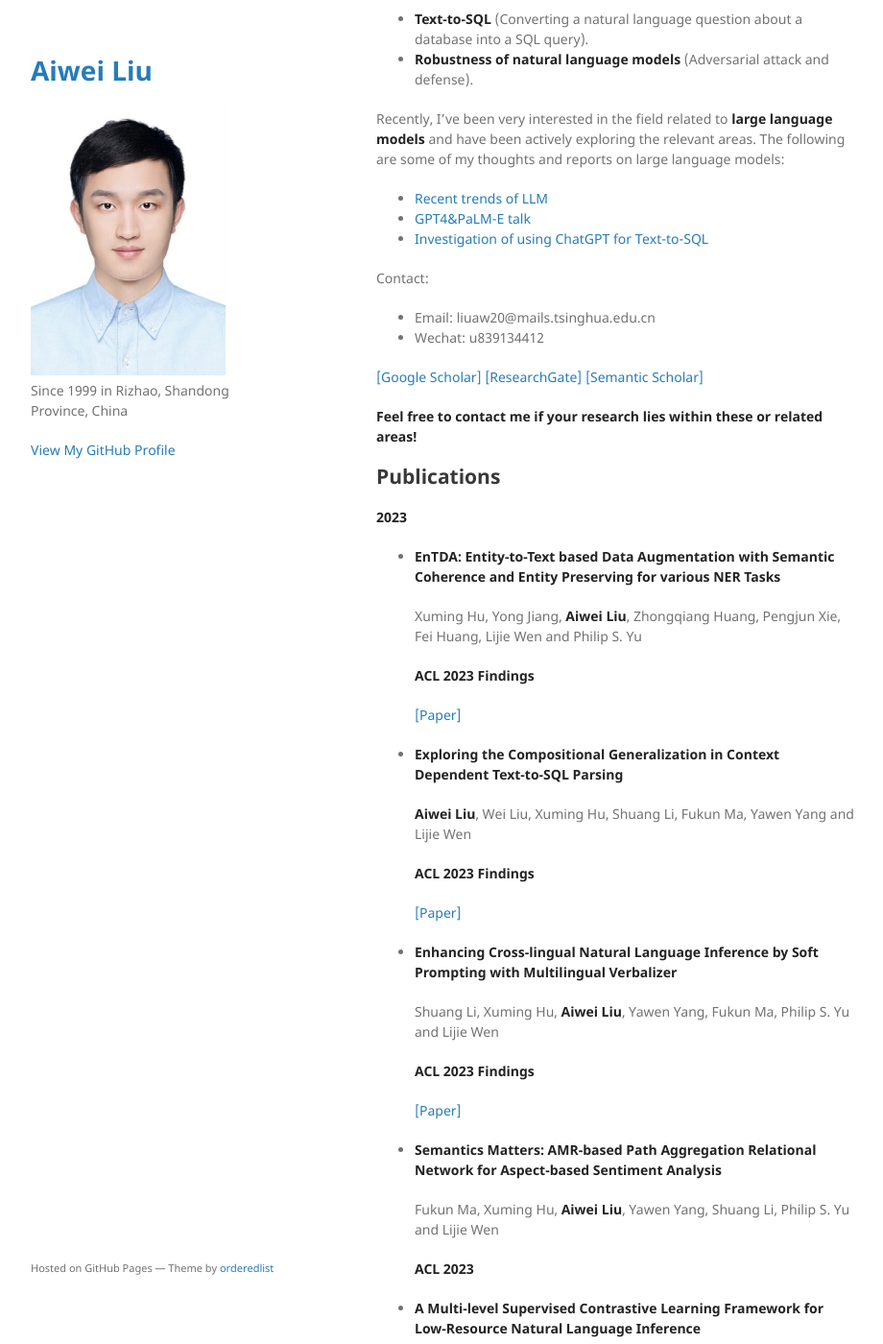
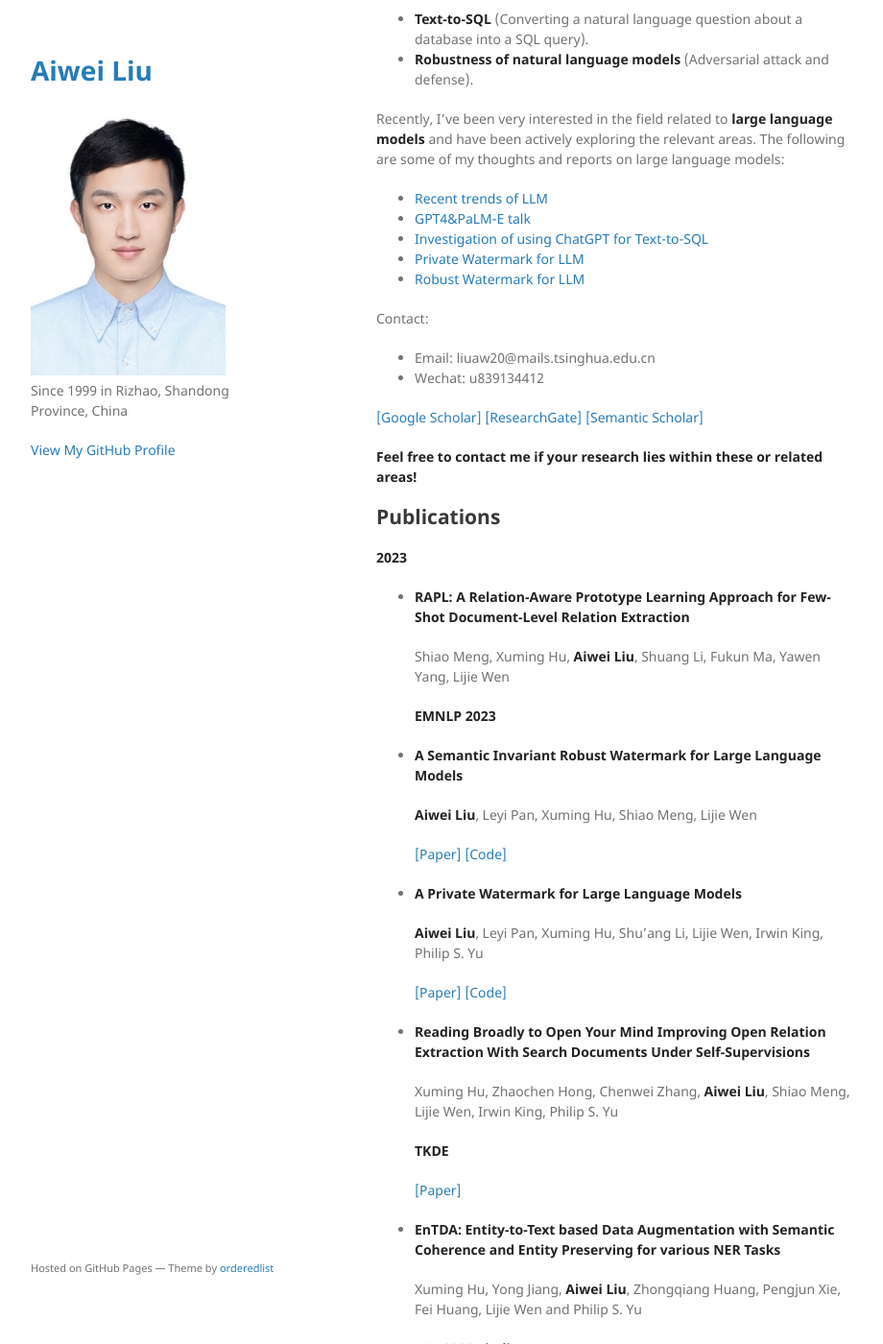
Before and after one commit to exlaw/exlaw.github.io, a Jekyll site: the page built from index.md, in a window 1280 px wide and 1400 px high, scrolled down 279 px. Shown: the whole window at 96% size, without its empty margins (178-1098 px from the left). Built offline with Jekyll 4.4.1, drawn with Linux system fonts in a browser that asks for light colours; our own code applies the rules of GitHub Pages for plain Markdown files; some of the changed text lies outside the part shown.

Commit message:
update info

```diff
--- a/index.md
+++ b/index.md
@@ -16,6 +16,8 @@ Recently, I've been very interested in the field related to **large language mod
 - [Recent trends of LLM](https://exlaw.github.io/docs/GPT4&PaLM-E-talk.pdf)
 - [GPT4&PaLM-E talk](https://exlaw.github.io/docs/Recent-trends-of-LLM.pdf)
 - [Investigation of using ChatGPT for Text-to-SQL](https://arxiv.org/abs/2303.13547)
+- [Private Watermark for LLM](https://arxiv.org/abs/2307.16230)
+- [Robust Watermark for LLM](https://arxiv.org/abs/2310.06356)
 
 Contact:
 
@@ -30,13 +32,39 @@ Contact:
 
 **2023**
 
+- **RAPL: A Relation-Aware Prototype Learning Approach for Few-Shot Document-Level Relation Extraction**
+
+  Shiao Meng, Xuming Hu, **Aiwei Liu**, Shuang Li, Fukun Ma, Yawen Yang, Lijie Wen
+
+  **EMNLP 2023**
+
+- **A Semantic Invariant Robust Watermark for Large Language Models**
+
+  **Aiwei Liu**, Leyi Pan, Xuming Hu, Shiao Meng, Lijie Wen
+
+  [[Paper]](https://arxiv.org/pdf/2307.16230.pdf) [[Code]](https://github.com/THU-BPM/Robust_Watermark)
+
+- **A Private Watermark for Large Language Models**
+
+  **Aiwei Liu**, Leyi Pan, Xuming Hu, Shu'ang Li, Lijie Wen, Irwin King, Philip S. Yu
+
+  [[Paper]](https://arxiv.org/pdf/2307.16230.pdf) [[Code]](https://github.com/THU-BPM/private_watermark)
+
+- **Reading Broadly to Open Your Mind Improving Open Relation Extraction With Search Documents Under Self-Supervisions**
+
+  Xuming Hu, Zhaochen Hong, Chenwei Zhang, **Aiwei Liu**, Shiao Meng, Lijie Wen, Irwin King, Philip S. Yu
+
+  **TKDE**
+
+  [[Paper]](https://ieeexplore.ieee.org/abstract/document/10255305)
+
 - **EnTDA: Entity-to-Text based Data Augmentation with Semantic Coherence and Entity Preserving for various NER Tasks**
 
   Xuming Hu, Yong Jiang, **Aiwei Liu**, Zhongqiang Huang, Pengjun Xie, Fei Huang, Lijie Wen and Philip S. Yu
 
   **ACL 2023 Findings**
 
-  [[Paper]](https://arxiv.org/pdf/2210.10343.pdf)
+  [[Paper]](https://aclanthology.org/2023.findings-acl.578.pdf)
 
 - **Exploring the Compositional Generalization in Context Dependent Text-to-SQL Parsing**
 
@@ -44,7 +72,7 @@ Contact:
 
   **ACL 2023 Findings**
 
-  [[Paper]](https://arxiv.org/pdf/2306.04480.pdf)
+  [[Paper]](https://aclanthology.org/2023.findings-acl.43.pdf) [[Code]](https://github.com/THU-BPM/CD-Text2SQL-CG)
 
 - **Enhancing Cross-lingual Natural Language Inference by Soft Prompting with Multilingual Verbalizer**
 
@@ -52,13 +80,15 @@ Contact:
 
   **ACL 2023 Findings**
 
-  [[Paper]](https://arxiv.org/pdf/2305.12761.pdf)
+  [[Paper]](https://aclanthology.org/2023.findings-acl.88.pdf) [[Code]](https://github.com/THU-BPM/SoftMV)
 
 - **Semantics Matters: AMR-based Path Aggregation Relational Network for Aspect-based Sentiment Analysis**
 
   Fukun Ma, Xuming Hu, **Aiwei Liu**, Yawen Yang, Shuang Li, Philip S. Yu and Lijie Wen
 
   **ACL 2023**
+
+  [[Paper]](https://aclanthology.org/2023.acl-long.19.pdf) [[Code]](https://github.com/THU-BPM/APARN)
 
 - **A Multi-level Supervised Contrastive Learning Framework for Low-Resource Natural Language Inference**
 
```
Also changed, not shown: other parts of index.md (+1 -1 lines), 1 other file.
